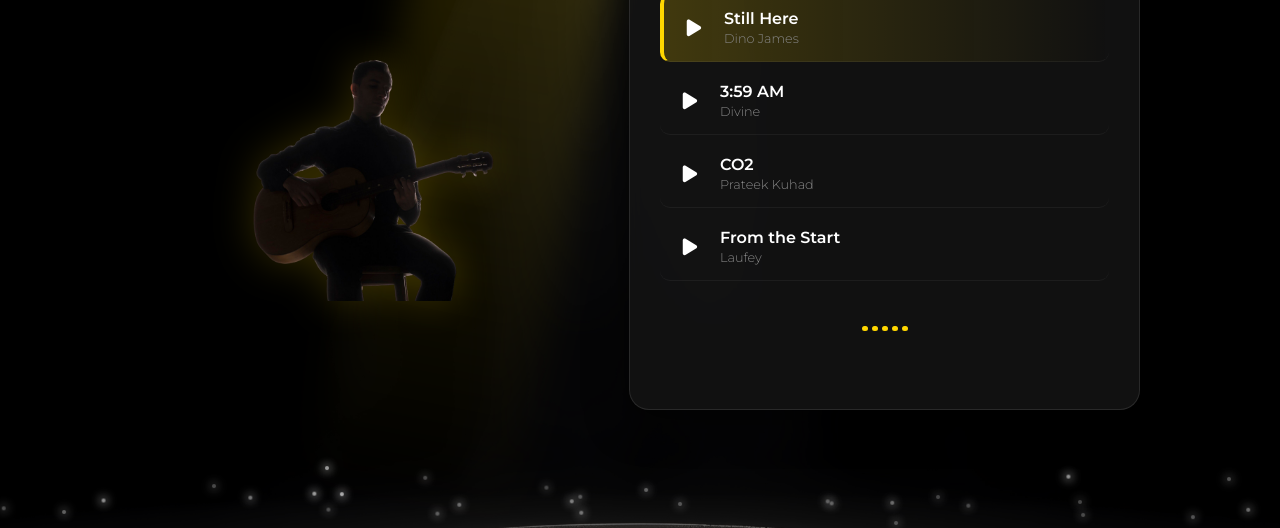
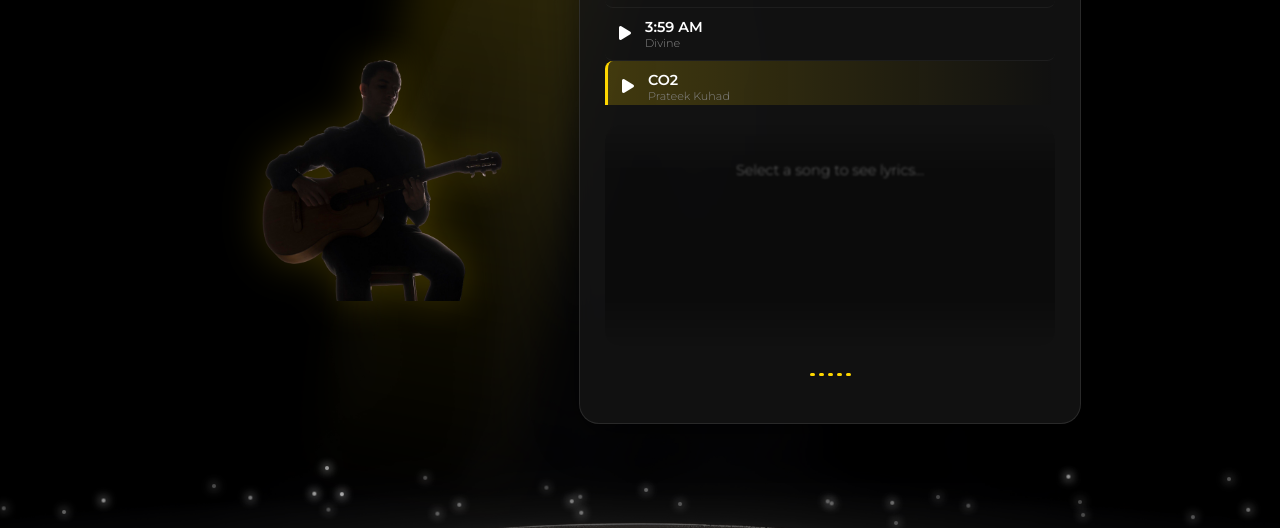
Before and after one commit to Arnavmishra142/Arnavmishra-, a plain HTML site: page concert.html in a window 1280 px wide. Shown: the part 272-800 px from the top of the page. Drawn offline with Linux system fonts and the light colour scheme.

Commit message:
Update concert.html
Signed-off-by: Arnavmishra142 <mishrarnav142@gmail.com>

```diff
--- a/concert.html
+++ b/concert.html
@@ -1,20 +1,19 @@
 <!DOCTYPE html>
 <html lang="en">
 <head>
-    <script async src="https://www.googletagmanager.com/gtag/js?id=G-KK3QZ8M8D3"></script>
-<script>
-  window.dataLayer = window.dataLayer || [];
-  function gtag(){dataLayer.push(arguments);}
-  gtag('js', new Date());
-
-  gtag('config', 'G-KK3QZ8M8D3');
-</script>
-
     <meta charset="UTF-8">
     <meta name="viewport" content="width=device-width, initial-scale=1.0">
     <title>Arnav's Unplugged</title>
     <link href="https://fonts.googleapis.com/css2?family=Montserrat:wght@300;600&family=Rock+Salt&display=swap" rel="stylesheet">
     <link rel="stylesheet" href="https://cdnjs.cloudflare.com/ajax/libs/font-awesome/6.4.0/css/all.min.css">
+
+    <script async src="https://www.googletagmanager.com/gtag/js?id=G-KK3QZ8M8D3"></script>
+    <script>
+      window.dataLayer = window.dataLayer || [];
+      function gtag(){dataLayer.push(arguments);}
+      gtag('js', new Date());
+      gtag('config', 'G-KK3QZ8M8D3');
+    </script>
 
     <style>
         /* --- CONCERT THEME CSS --- */
@@ -26,40 +25,26 @@
             overflow: hidden;
             height: 100vh;
             display: flex; flex-direction: column; align-items: center; justify-content: center;
-
-            /* SMOOTH ENTRANCE ANIMATION */
             opacity: 0;
             animation: entranceFade 1.2s cubic-bezier(0.22, 1, 0.36, 1) forwards;
         }
 
-        /* Animation Keyframes */
         @keyframes entranceFade {
-            0% {
-                opacity: 0;
-                transform: scale(0.96); /* Halka sa chota */
-                filter: blur(5px); /* Dhundhla */
-            }
-            100% {
-                opacity: 1;
-                transform: scale(1); /* Normal size */
-                filter: blur(0); /* Saaf */
-            }
+            0% { opacity: 0; transform: scale(0.96); filter: blur(5px); }
+            100% { opacity: 1; transform: scale(1); filter: blur(0); }
         }
 
-        /* Background Stage */
+        /* Background & Atmosphere */
         .stage-bg {
             position: fixed; top: 0; left: 0; width: 100%; height: 100%;
             background: url('stage_bg.jpg') no-repeat center center/cover;
             filter: brightness(0.4); z-index: -2;
             transition: filter 0.5s;
         }
-
-        /* Dynamic Spotlights */
         .spotlight {
             position: fixed; top: -50%; left: 50%; width: 200px; height: 150vh;
             background: linear-gradient(to bottom, rgba(255, 215, 0, 0.3), transparent);
-            transform: translateX(-50%) rotate(0deg);
-            filter: blur(20px); z-index: -1;
+            transform: translateX(-50%); filter: blur(20px); z-index: -1;
             transform-origin: top center;
             animation: spotMove 8s infinite ease-in-out;
             transition: opacity 0.5s;
@@ -72,91 +57,109 @@
             50% { transform: translateX(-50%) rotate(15deg); }
         }
 
-        /* Crowd Flashlights */
         .crowd-container {
             position: fixed; bottom: 0; left: 0; width: 100%; height: 30vh;
             z-index: -1; pointer-events: none;
-            overflow: hidden;
             mask-image: linear-gradient(to top, black, transparent);
             -webkit-mask-image: linear-gradient(to top, black, transparent);
         }
         .flashlight {
-            position: absolute; bottom: 0;
-            width: 4px; height: 4px;
-            background: #fff;
-            border-radius: 50%;
-            box-shadow: 0 0 10px 2px rgba(255, 255, 255, 0.8);
-            opacity: 0;
-            animation: waveLight 4s infinite ease-in-out alternate;
+            position: absolute; bottom: 0; width: 4px; height: 4px; background: #fff;
+            border-radius: 50%; box-shadow: 0 0 10px 2px rgba(255, 255, 255, 0.8);
+            opacity: 0; animation: waveLight 4s infinite ease-in-out alternate;
         }
-
         @keyframes waveLight {
             0% { transform: translateY(0) translateX(0); opacity: 0.2; }
             50% { opacity: 0.8; transform: translateY(-10px) translateX(5px); }
             100% { transform: translateY(0) translateX(-5px); opacity: 0.3; }
         }
 
-        /* Main Container */
+        /* --- LAYOUT --- */
         .concert-container {
             position: relative; z-index: 10;
-            width: 90%; max-width: 1000px;
+            width: 95%; max-width: 1100px;
             display: flex; flex-wrap: wrap; justify-content: center; align-items: center;
-            gap: 40px;
+            gap: 30px; height: 85vh;
         }
 
-        /* Artist Section */
-        .artist-section {
-            flex: 1; text-align: center; min-width: 300px; position: relative;
-        }
+        .artist-section { flex: 1; text-align: center; max-width: 350px; }
         .guitarist-img {
-            width: 100%; max-width: 350px;
-            filter: drop-shadow(0 0 20px rgba(255, 215, 0, 0.2));
+            width: 100%; filter: drop-shadow(0 0 20px rgba(255, 215, 0, 0.2));
             transition: transform 0.3s;
         }
         .guitarist-img:hover { transform: scale(1.05) rotate(2deg); }
 
         /* Player Card */
         .player-card {
-            flex: 1; min-width: 300px;
+            flex: 1; min-width: 300px; max-width: 450px;
             background: rgba(20, 20, 20, 0.85);
             backdrop-filter: blur(10px);
             border: 1px solid rgba(255, 255, 255, 0.1);
-            border-radius: 20px; padding: 30px;
+            border-radius: 20px; padding: 25px;
             box-shadow: 0 10px 40px rgba(0,0,0,0.5);
+            display: flex; flex-direction: column;
+            max-height: 80vh; /* Fixed height to allow scrolling inside */
         }
 
         .concert-title {
             font-family: 'Rock Salt', cursive; color: #FFD700;
-            font-size: 1.8rem; margin-bottom: 5px; text-align: center;
+            font-size: 1.5rem; text-align: center; margin-bottom: 5px;
             text-shadow: 0 0 10px #FFD700;
         }
         .concert-subtitle {
-            text-align: center; color: #aaa; font-size: 0.9rem; margin-bottom: 25px; letter-spacing: 2px;
+            text-align: center; color: #aaa; font-size: 0.8rem; margin-bottom: 20px; letter-spacing: 2px;
         }
 
         /* Song List */
-        .song-list { list-style: none; padding: 0; margin: 0; }
+        .song-list { list-style: none; padding: 0; margin: 0 0 20px 0; max-height: 150px; overflow-y: auto; }
         .song-item {
-            padding: 15px; border-bottom: 1px solid rgba(255,255,255,0.05);
-            cursor: pointer; transition: 0.3s; display: flex; align-items: center; gap: 15px;
-            border-radius: 10px; margin-bottom: 5px;
+            padding: 10px; border-bottom: 1px solid rgba(255,255,255,0.05);
+            cursor: pointer; transition: 0.3s; display: flex; align-items: center; gap: 10px;
+            border-radius: 8px;
         }
-        .song-item:hover { background: rgba(255, 215, 0, 0.1); padding-left: 20px; }
+        .song-item:hover { background: rgba(255, 215, 0, 0.1); }
         .song-item.active {
             background: linear-gradient(90deg, rgba(255, 215, 0, 0.2), transparent);
-            border-left: 4px solid #FFD700;
+            border-left: 3px solid #FFD700;
+        }
+        .play-icon { font-size: 1rem; width: 20px; text-align: center; }
+        .song-info h4 { margin: 0; font-size: 0.9rem; }
+        .song-info p { margin: 0; font-size: 0.7rem; color: #888; }
+
+        /* --- LYRICS SECTION (NEW) --- */
+        .lyrics-box {
+            background: rgba(0, 0, 0, 0.3);
+            border-radius: 15px;
+            padding: 20px;
+            height: 180px; /* Fixed height for lyrics */
+            overflow-y: hidden; /* Hide scrollbar */
+            text-align: center;
+            position: relative;
+            border-top: 1px solid rgba(255,255,255,0.1);
+            mask-image: linear-gradient(to bottom, transparent, black 20%, black 80%, transparent);
+            -webkit-mask-image: linear-gradient(to bottom, transparent, black 20%, black 80%, transparent);
         }
 
-        .play-icon { font-size: 1.2rem; width: 30px; text-align: center; }
-        .song-info h4 { margin: 0; font-size: 1rem; font-weight: 600; }
-        .song-info p { margin: 3px 0 0; font-size: 0.8rem; color: #888; }
+        .lyric-line {
+            font-size: 0.9rem;
+            color: rgba(255, 255, 255, 0.4);
+            margin: 15px 0;
+            transition: all 0.5s ease;
+            filter: blur(1px);
+        }
+
+        .lyric-line.active {
+            font-size: 1.2rem;
+            color: #FFD700;
+            font-weight: 600;
+            filter: blur(0);
+            text-shadow: 0 0 10px rgba(255, 215, 0, 0.6);
+            transform: scale(1.05);
+        }
 
         /* Visualizer */
-        .visualizer {
-            display: flex; justify-content: center; gap: 4px; height: 30px; margin-top: 20px; align-items: flex-end;
-        }
-        .bar { width: 6px; background: #FFD700; border-radius: 3px; height: 5px; transition: 0.1s; }
-
+        .visualizer { display: flex; justify-content: center; gap: 4px; height: 20px; margin-top: 10px; align-items: flex-end; }
+        .bar { width: 5px; background: #FFD700; border-radius: 3px; height: 3px; }
         .playing .bar { animation: bounce 0.5s infinite ease-in-out alternate; }
         .playing .bar:nth-child(1) { animation-delay: 0.1s; }
         .playing .bar:nth-child(2) { animation-delay: 0.3s; }
@@ -164,31 +167,19 @@
         .playing .bar:nth-child(4) { animation-delay: 0.4s; }
         .playing .bar:nth-child(5) { animation-delay: 0.1s; }
 
-        @keyframes bounce { 0% { height: 5px; } 100% { height: 30px; opacity: 0.7; } }
-
-        /* --- EXIT BUTTON (TOP LEFT) --- */
+        /* Exit Button */
         .back-btn {
-            position: fixed;
-            top: 30px;
-            left: 30px;
-            color: rgba(255,255,255,0.7);
-            text-decoration: none;
-            font-size: 0.9rem;
-            border: 1px solid rgba(255,255,255,0.3);
-            padding: 10px 20px;
-            border-radius: 30px;
-            transition: 0.3s;
-            z-index: 1000;
-            background: rgba(0, 0, 0, 0.4);
-            backdrop-filter: blur(4px);
+            position: fixed; top: 30px; left: 30px;
+            color: rgba(255,255,255,0.7); text-decoration: none; font-size: 0.9rem;
+            border: 1px solid rgba(255,255,255,0.3); padding: 10px 20px; border-radius: 30px;
+            transition: 0.3s; z-index: 1000; background: rgba(0, 0, 0, 0.4); backdrop-filter: blur(4px);
         }
         .back-btn:hover { background: #fff; color: #000; }
-        .back-btn i { margin-right: 8px; }
 
         @media (max-width: 768px) {
-            .concert-container { flex-direction: column; }
-            .guitarist-img { max-width: 200px; margin-bottom: -20px; }
-            .back-btn { top: 20px; left: 20px; padding: 8px 15px; font-size: 0.8rem; }
+            .concert-container { flex-direction: column; gap: 20px; height: auto; padding-bottom: 50px; }
+            .guitarist-img { max-width: 180px; }
+            .player-card { width: 90%; }
         }
     </style>
 </head>
@@ -199,7 +190,6 @@
     <div class="crowd-container" id="crowd-lights"></div>
 
     <audio id="audio-player"></audio>
-
     <a href="index.html" class="back-btn"><i class="fas fa-arrow-left"></i> EXIT CONCERT</a>
 
     <div class="concert-container">
@@ -212,7 +202,7 @@
             <div class="concert-subtitle">LIVE SESSION • 2026</div>
 
             <ul class="song-list">
-                <li class="song-item active" onclick="playSong('song1.mp3', 'Still Here', 'Dino James', this)">
+                <li class="song-item" onclick="playSong('song1.mp3', 'Still Here', 'Dino James', this)">
                     <div class="play-icon"><i class="fas fa-play"></i></div>
                     <div class="song-info"><h4>Still Here</h4><p>Dino James</p></div>
                 </li>
@@ -220,7 +210,7 @@
                     <div class="play-icon"><i class="fas fa-play"></i></div>
                     <div class="song-info"><h4>3:59 AM</h4><p>Divine</p></div>
                 </li>
-                <li class="song-item" onclick="playSong('song3.mp3', 'CO2', 'Prateek Kuhad', this)">
+                <li class="song-item active" onclick="playSong('song3.mp3', 'CO2', 'Prateek Kuhad', this)">
                     <div class="play-icon"><i class="fas fa-play"></i></div>
                     <div class="song-info"><h4>CO2</h4><p>Prateek Kuhad</p></div>
                 </li>
@@ -230,12 +220,16 @@
                 </li>
             </ul>
 
+            <div class="lyrics-box" id="lyrics-display">
+                <div class="lyric-line">Select a song to see lyrics...</div>
+            </div>
+
             <div class="visualizer" id="visualizer-box">
                 <div class="bar"></div><div class="bar"></div><div class="bar"></div>
                 <div class="bar"></div><div class="bar"></div>
             </div>
 
-            <p id="now-playing-text" style="text-align: center; font-size: 0.8rem; color: #FFD700; margin-top: 15px; min-height: 20px;"></p>
+            <p id="now-playing-text" style="text-align: center; font-size: 0.8rem; color: #FFD700; margin-top: 10px;"></p>
         </div>
     </div>
 
@@ -244,9 +238,39 @@
         const visualizer = document.getElementById('visualizer-box');
         const nowPlayingText = document.getElementById('now-playing-text');
         const songItems = document.querySelectorAll('.song-item');
+        const lyricsDisplay = document.getElementById('lyrics-display');
         const crowdContainer = document.getElementById('crowd-lights');
 
-        // GENERATE CROWD FLASHLIGHTS
+        // --- LYRICS DATA (CO2 Example) ---
+        // Bhai, 'time' wo second hai jab line gaane mein aati hai.
+        const lyricsData = {
+            'CO2': [
+                { time: 0, text: "🎵 (Music Starts) 🎵" },
+                { time: 12, text: "Maybe I was wrong and you were right" },
+                { time: 16, text: "But I don't really wanna have this fight" },
+                { time: 20, text: "I just wanna feel like I belong" },
+                { time: 24, text: "And every time my heart swings back to you" },
+                { time: 28, text: "You are my morning and my truth" },
+                { time: 32, text: "And all that I can do is sing this song" },
+                { time: 36, text: "It ain't that long, hm..." },
+                { time: 42, text: "And nothing says I love you like your eyes" },
+                { time: 48, text: "Fill my lips with carbon dioxide" },
+                { time: 54, text: "I just wanna feel like I deserve you" },
+                { time: 58, text: "'Cause you deserve me..." },
+                { time: 65, text: "Baby it's the way that you can see" },
+                { time: 70, text: "What I miss and what I can never be" },
+                { time: 75, text: "I just wanna feel like I deserve you" },
+                { time: 80, text: "🎵 (Music Fades) 🎵" }
+            ],
+            'Still Here': [
+                { time: 0, text: "Yeah... Dino James..." },
+                { time: 5, text: "Sab kuch hai yahan..." },
+                { time: 10, text: "Par tu nahi hai..." }
+            ]
+        };
+
+        let currentLyrics = [];
+
         function createCrowd() {
             for(let i=0; i<30; i++) {
                 let light = document.createElement('div');
@@ -259,7 +283,7 @@
         }
         createCrowd();
 
-        function playSong(file, title, subtitle, element) {
+        function playSong(file, title, artist, element) {
             songItems.forEach(item => {
                 item.classList.remove('active');
                 item.querySelector('.play-icon').innerHTML = '<i class="fas fa-play"></i>';
@@ -270,7 +294,6 @@
                 document.body.classList.remove('music-on');
                 visualizer.classList.remove('playing');
                 element.querySelector('.play-icon').innerHTML = '<i class="fas fa-play"></i>';
-                nowPlayingText.innerText = "Paused";
                 return;
             }
 
@@ -282,7 +305,43 @@
             document.body.classList.add('music-on');
             visualizer.classList.add('playing');
             nowPlayingText.innerText = "Now Playing: " + title;
+
+            // Load Lyrics
+            loadLyrics(title);
         }
+
+        function loadLyrics(title) {
+            lyricsDisplay.innerHTML = "";
+            currentLyrics = lyricsData[title] || [{ time: 0, text: "Lyrics not available for this song." }];
+
+            currentLyrics.forEach((line, index) => {
+                let div = document.createElement('div');
+                div.classList.add('lyric-line');
+                div.id = "line-" + index;
+                div.innerText = line.text;
+                lyricsDisplay.appendChild(div);
+            });
+        }
+
+        // SYNC LOGIC
+        audioPlayer.addEventListener('timeupdate', () => {
+            let currentTime = audioPlayer.currentTime;
+
+            currentLyrics.forEach((line, index) => {
+                if (currentTime >= line.time) {
+                    // Remove active class from all
+                    document.querySelectorAll('.lyric-line').forEach(l => l.classList.remove('active'));
+
+                    // Add active class to current line
+                    let activeLine = document.getElementById("line-" + index);
+                    if (activeLine) {
+                        activeLine.classList.add('active');
+                        // Smooth Scroll to active line
+                        activeLine.scrollIntoView({ behavior: "smooth", block: "center" });
+                    }
+                }
+            });
+        });
     </script>
 </body>
 </html>
```
